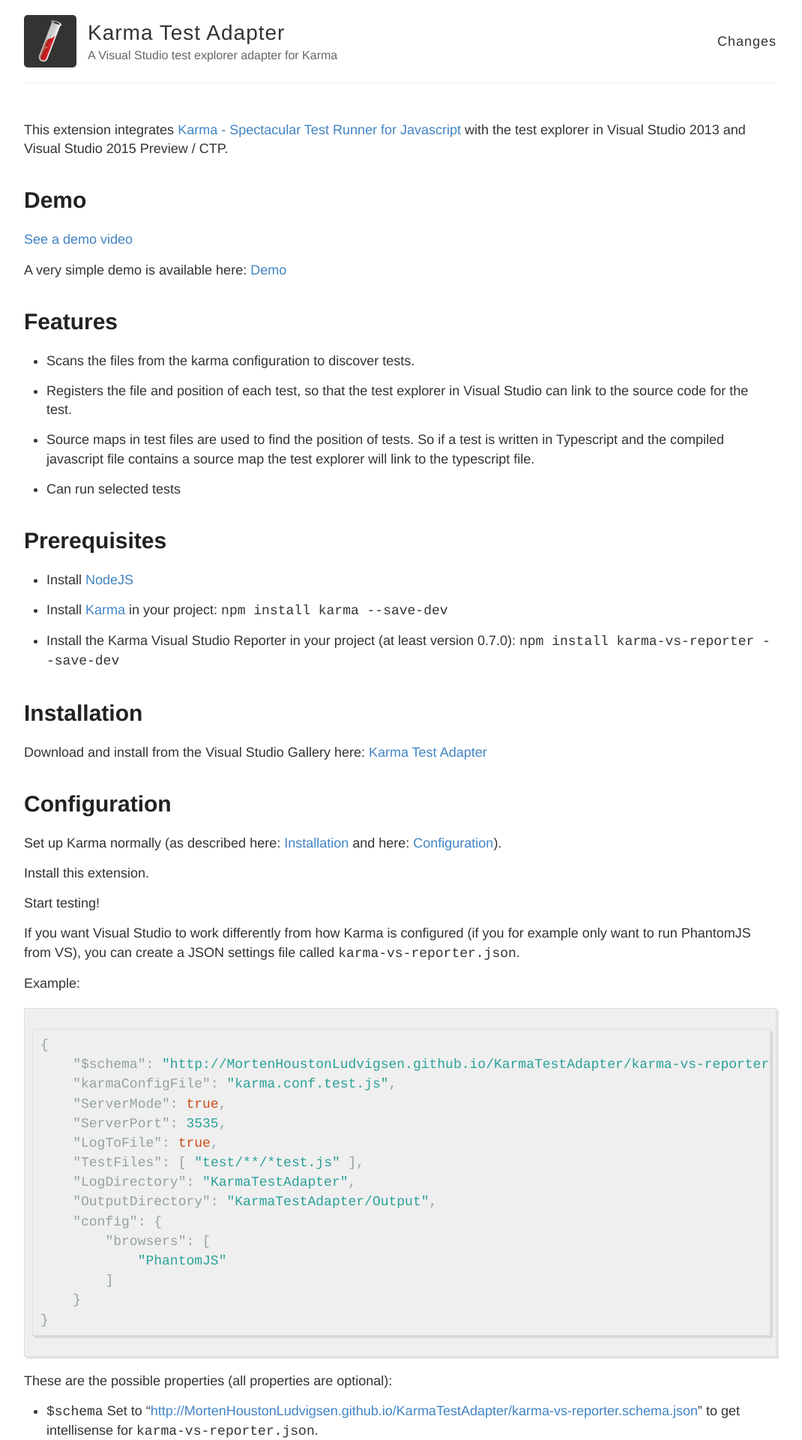
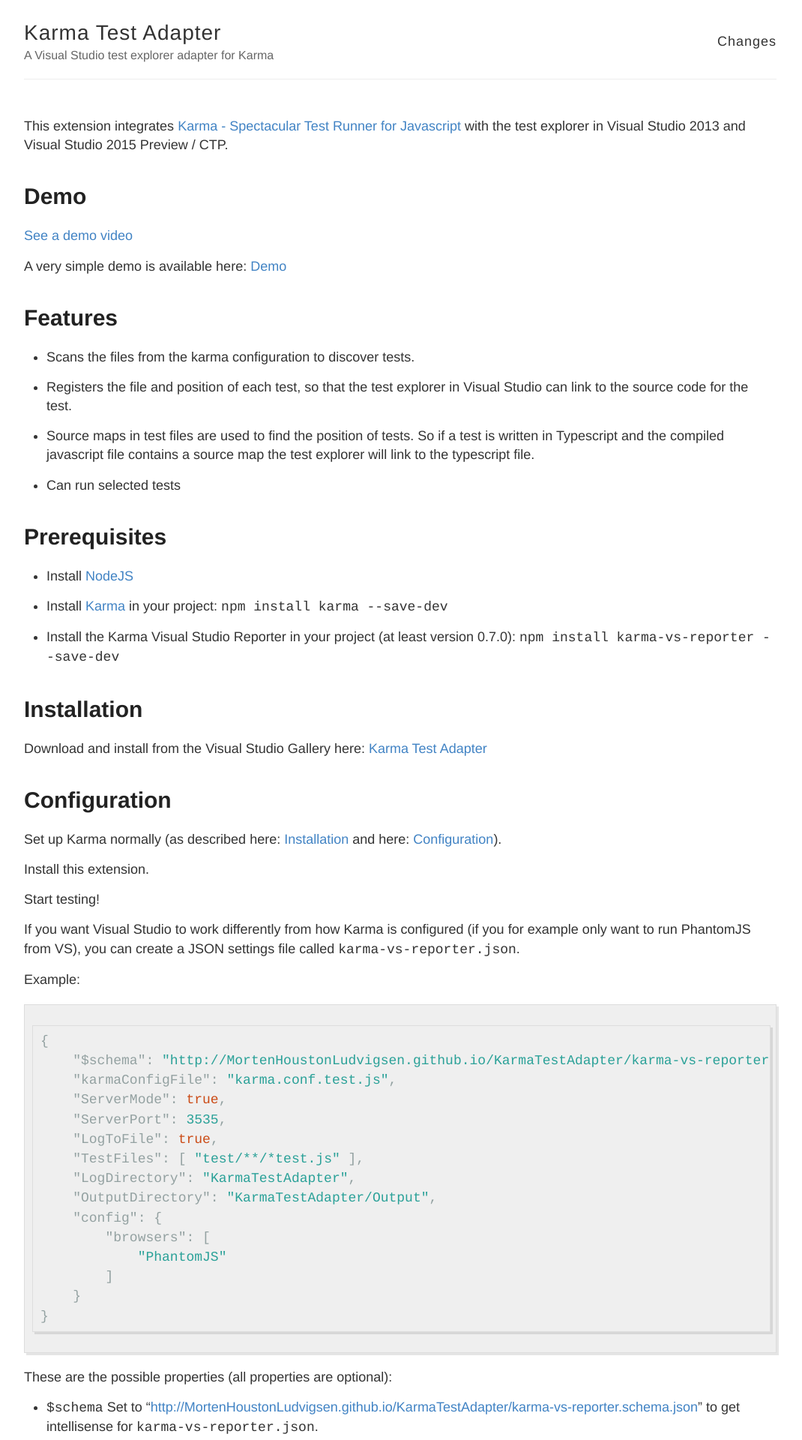
Before and after one commit to MortenHoustonLudvigsen/KarmaTestAdapter, a Jekyll site: the page built from index.md, in a window 1280 px wide. Shown: the top 1920 px of the page at 75% size, without its empty margins (106-1176 px from the left). Built offline with Jekyll 4.4.1, drawn with Linux system fonts in a browser that asks for light colours; Markdown is read by kramdown in place of the engine named in the settings.

Commit message:
Remove logo

```diff
--- a/_layouts/default.html
+++ b/_layouts/default.html
@@ -24,8 +24,6 @@
     <div class="wrapper-masthead">
       <div class="container">
         <header class="masthead clearfix">
-          <a href="{{ site.baseurl }}/" class="site-avatar"><img src="{{ site.avatar }}" /></a>
-
           <div class="site-info">
             <h1 class="site-name"><a href="{{ site.baseurl }}/">{{ site.name }}</a></h1>
             <p class="site-description">{{ site.description }}</p>
```
